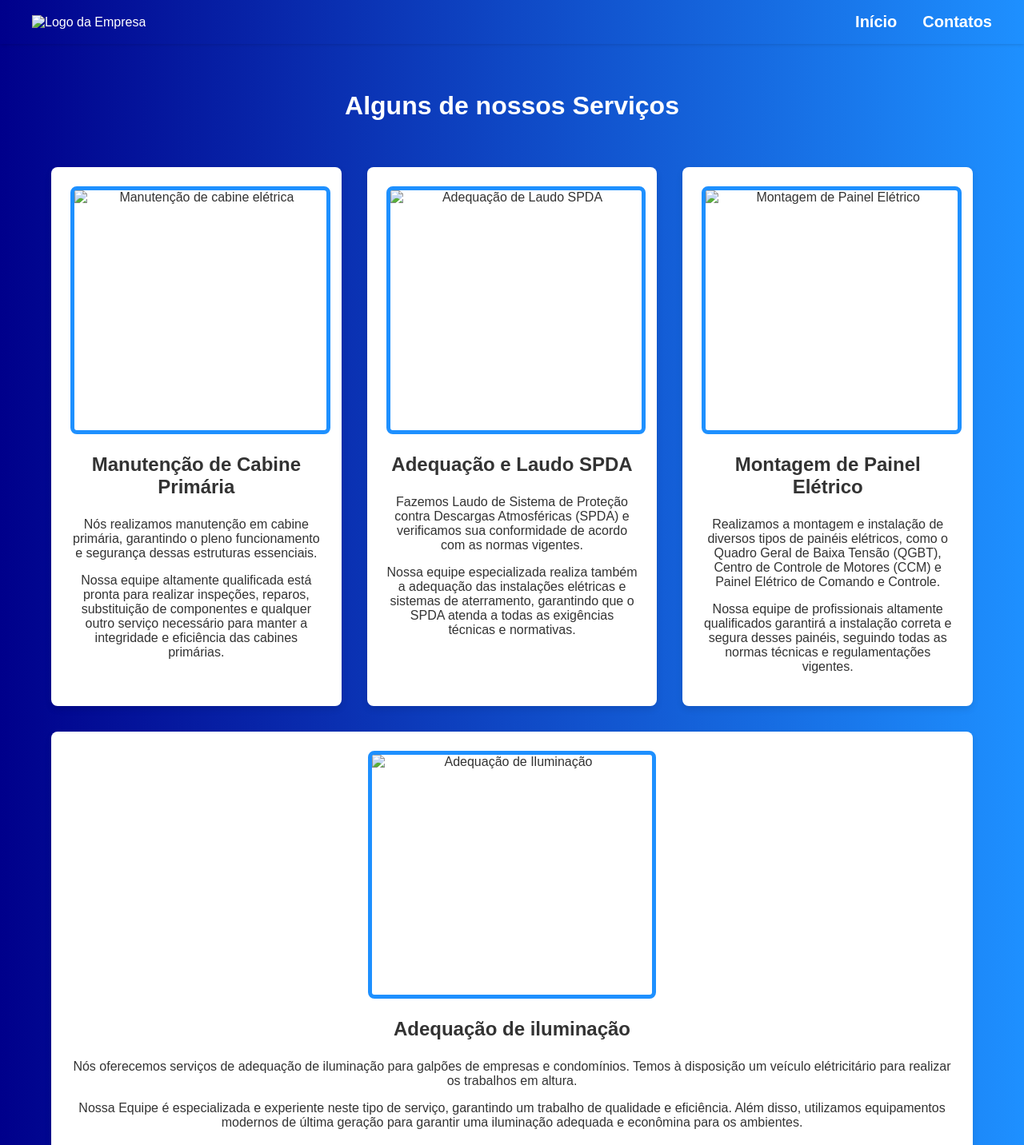
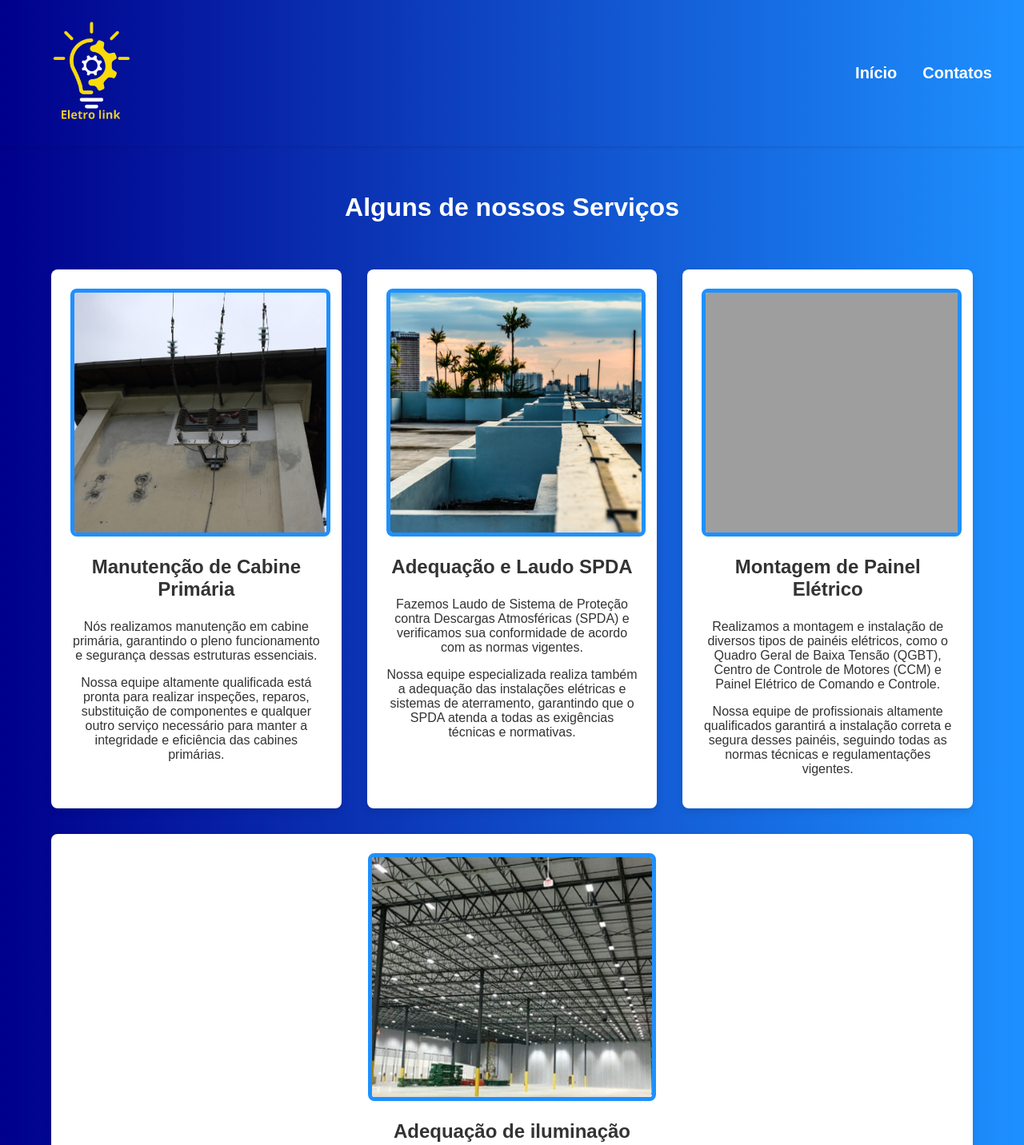
Before and after one commit to ChristianGuillen173/Eletrolink, a plain HTML site: page index.html in a window 1280 px wide. Shown: the top 1432 px of the page at 80% size. Drawn offline with Linux system fonts and the light colour scheme; the site is published under a folder, as on GitHub Pages, so addresses that start at the root find nothing.

Commit message:
Update index.html

```diff
--- a/index.html
+++ b/index.html
@@ -12,7 +12,7 @@
     <header>
       <div class="header-container">
         <img
-          src="/img/eletrolink_sem_fundo.png"
+          src="img/eletrolink_sem_fundo.png"
           alt="Logo da Empresa"
           class="logo"
         />
@@ -33,7 +33,7 @@
       <section class="section services">
         <div class="service-item">
           <img
-            src="/img/manutencao-de-cabine-primaria.png"
+            src="img/manutencao-de-cabine-primaria.png"
             alt="Manutenção de cabine elétrica"
             class="img-item"
           />
@@ -52,7 +52,7 @@
         </div>
         <div class="service-item">
           <img
-            src="/img/adequacao-laudo-spda.png"
+            src="img/adequacao-laudo-spda.png"
             alt="Adequação de Laudo SPDA"
             class="img-item"
           />
@@ -71,7 +71,7 @@
         </div>
         <div class="service-item">
           <img
-            src="/img/montagem-painel-eletrico.png"
+            src="img/montagem-painel-eletrico.png"
             alt="Montagem de Painel Elétrico"
             class="img-item"
           />
@@ -90,7 +90,7 @@
         </div>
         <div class="service-item">
           <img
-            src="/img/adequacao-de-iluminacao.png"
+            src="img/adequacao-de-iluminacao.png"
             alt="Adequação de Iluminação"
             class="img-item"
           />
```
